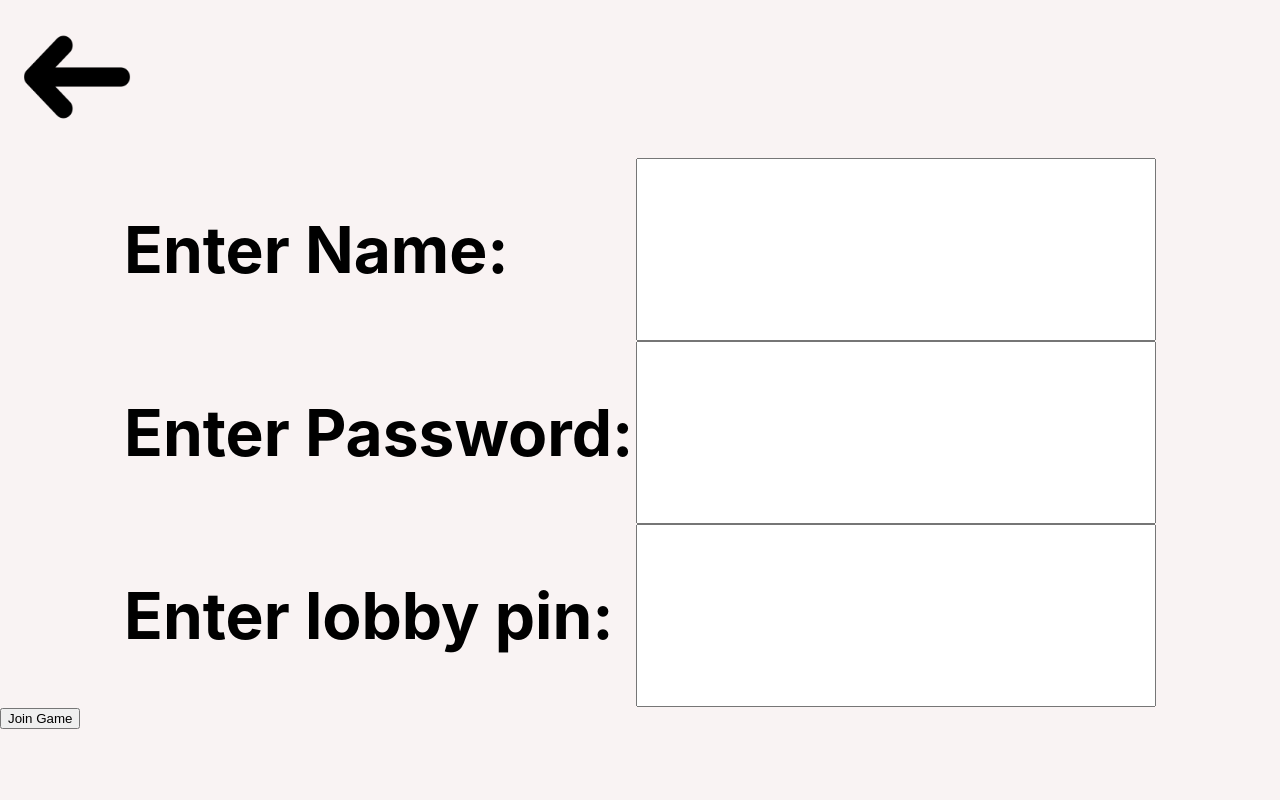
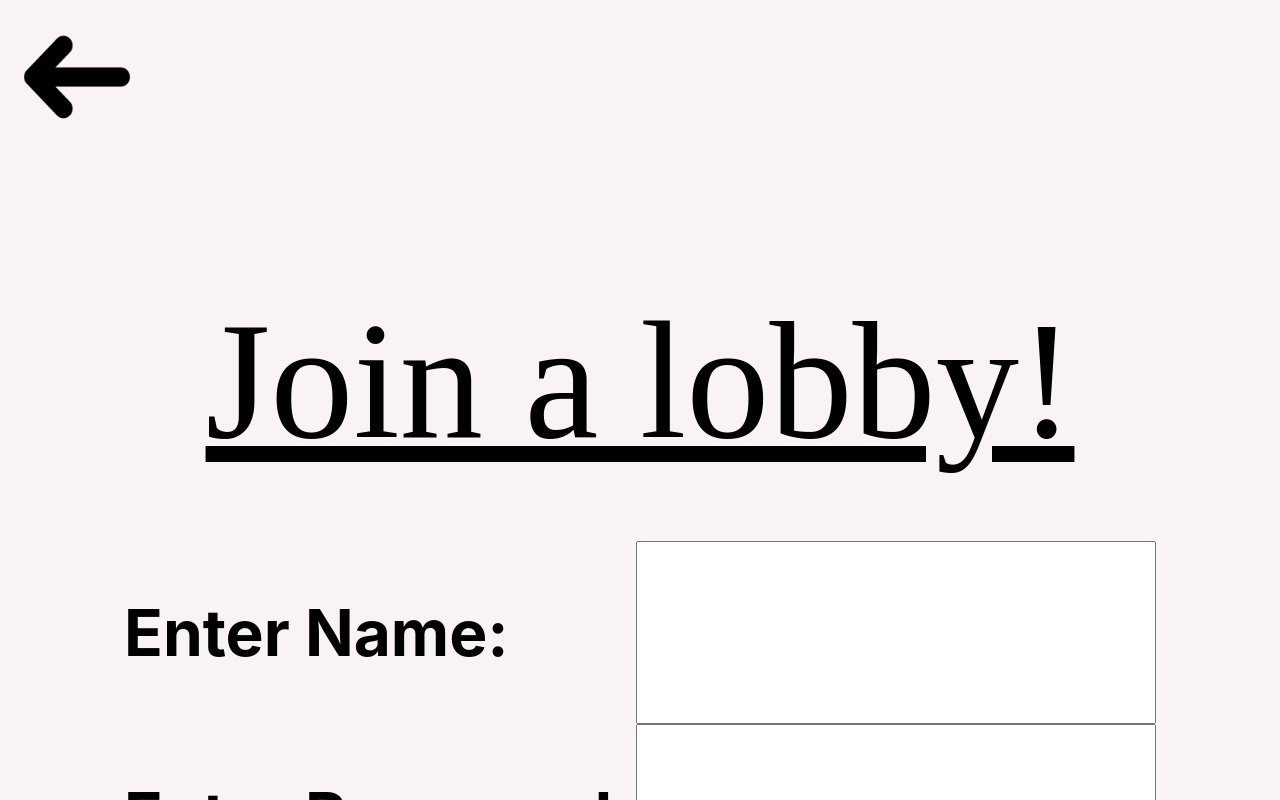
Before and after one commit to albintillas/flakdagsappen, a React (Create React App) app: page /joingame in a window 1280 px wide. Shown: the top 800 px of the page. Built offline with nearby package versions, Linux system fonts and the light colour scheme.

Commit message:
Update JoinGamePage.js

```diff
--- a/src/pages/JoinGamePage.js
+++ b/src/pages/JoinGamePage.js
@@ -38,14 +38,14 @@ function JoinGamePage(){
             localStorage.setItem('token', token);
             window.location.href= '/lobbyInfoPage';
 
-            console.log("Hello World");
+
 
           } else {
 
             Swal.fire({
                icon: 'error',
                title: 'Deltagare existerar redan',
-               text: 'Använd logga in fuktione istället'
+               text: 'Använd logga in funktionen istället'
            });
 
           }
@@ -60,6 +60,9 @@ function JoinGamePage(){
    return(
 <div>
    <ReturnButton action=""></ReturnButton>
+
+<p>Join a lobby!</p>
+
    <div style={{display: 'flex', flexDirection: 'row', justifyContent: 'center'}}>
       <h2 style={{fontSize: '5vw', width: '40vw'}}>Enter Name:</h2>
       <input onChange={event => setName(event.target.value)} value={name} className="playerNameInput" style={{
```
